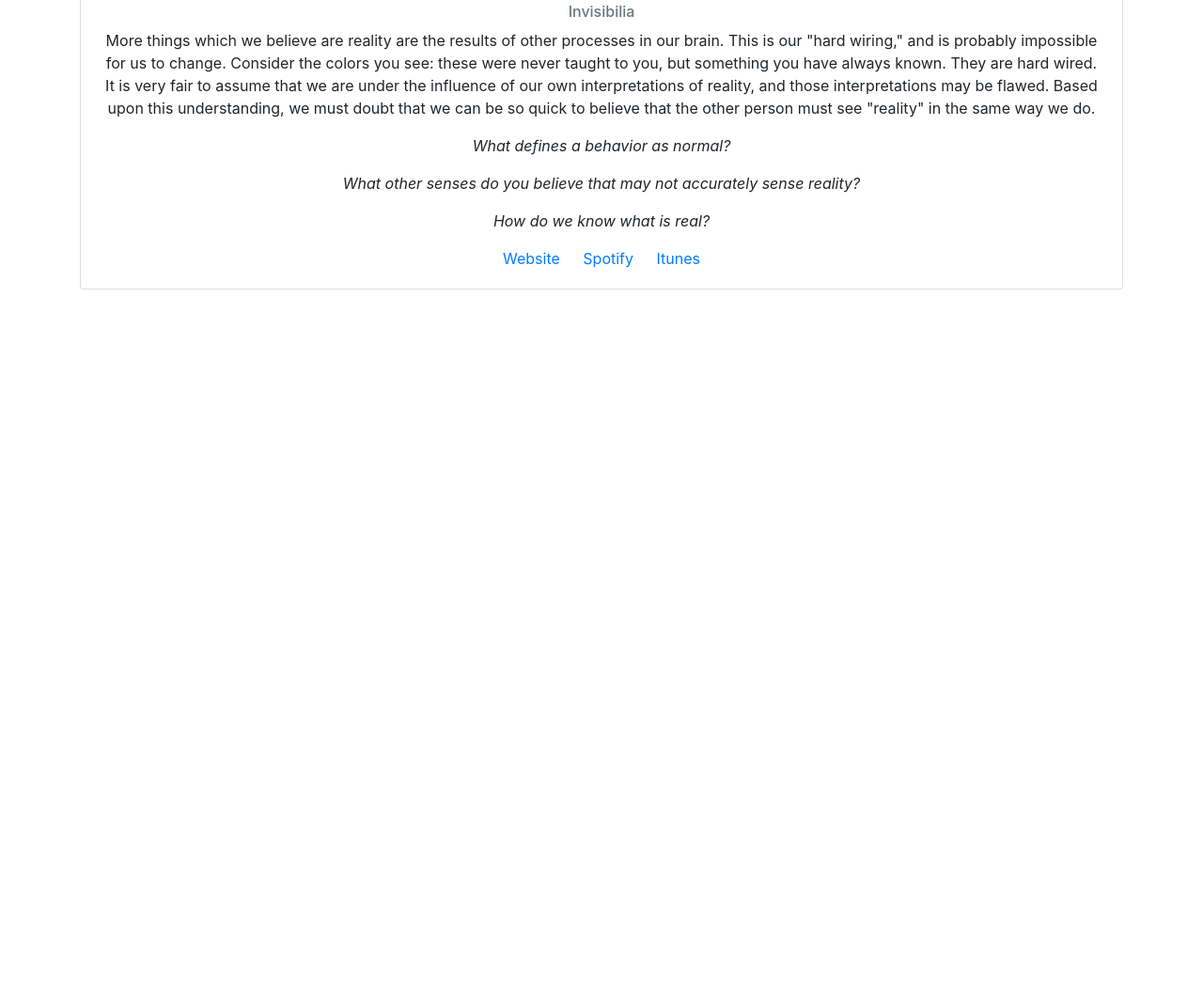
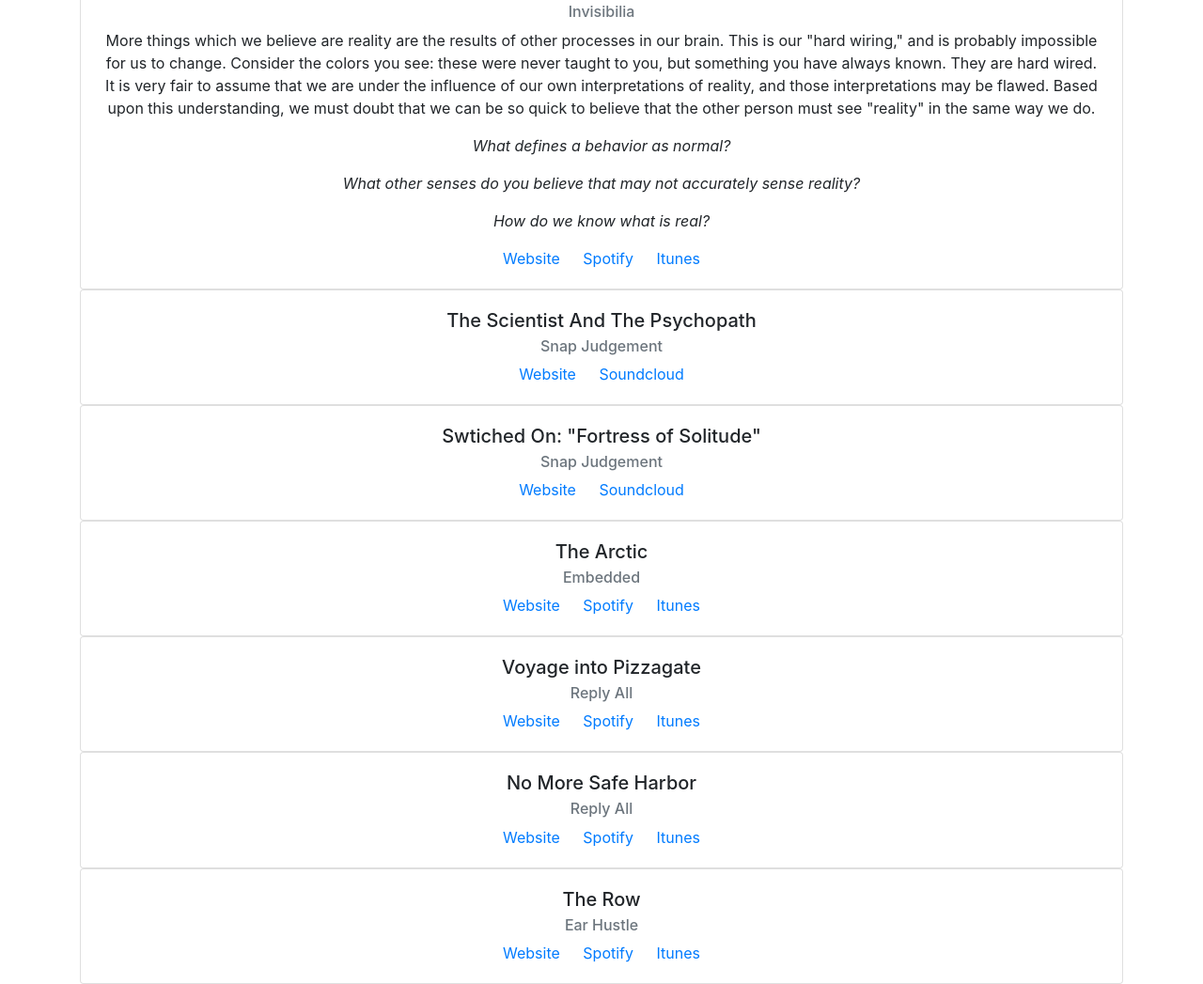
Before and after one commit to freeburgernator/podcasts, a plain HTML site: page index.html in a window 1280 px wide. Shown: the part 766-1813 px from the top of the page at 94% size. Before the commit the page ends 1074 px from the top, so only its background shows below. Drawn offline with nearby package versions, Linux system fonts and the light colour scheme.

Commit message:
Add six shows

```diff
--- a/index.html
+++ b/index.html
@@ -87,6 +87,70 @@
             </div>
           </div>
 
+          <div class="card">
+            <div class="card-body">
+              <h5 class="card-title">The Scientist And The Psychopath</h5>
+              <h6 class="card-subtitle mb-2 text-muted">Snap Judgement</h6>
+              <a href="https://snapjudgment.org/scientist-and-psychopath" class="card-link">Website</a>
+              <a href="https://soundcloud.com/snapjudgment/the-scientist-and-the" class="card-link">Soundcloud</a>
+
+            </div>
+          </div>
+
+          <div class="card">
+            <div class="card-body">
+              <h5 class="card-title">Swtiched On: "Fortress of Solitude"</h5>
+              <h6 class="card-subtitle mb-2 text-muted">Snap Judgement</h6>
+              <a href="https://snapjudgment.org/switched" class="card-link">Website</a>
+              <a href="https://soundcloud.com/snapjudgment/switched-on-snap-judgment-fortress-of-solitude" class="card-link">Soundcloud</a>
+
+            </div>
+          </div>
+
+          <div class="card">
+            <div class="card-body">
+              <h5 class="card-title">The Arctic</h5>
+              <h6 class="card-subtitle mb-2 text-muted">Embedded</h6>
+              <a href="https://www.npr.org/2016/06/02/480418368/inside-the-suicide-epidemic-at-the-top-of-the-world" class="card-link">Website</a>
+              <a href="https://open.spotify.com/episode/4zZpXXeCKNGpY0uyESPbHd" class="card-link">Spotify</a>
+              <a href="https://podcasts.apple.com/us/podcast/embedded/id1091709555?i=1000369859319" class="card-link">Itunes</a>
+
+            </div>
+          </div>
+
+          <div class="card">
+            <div class="card-body">
+              <h5 class="card-title">Voyage into Pizzagate</h5>
+              <h6 class="card-subtitle mb-2 text-muted">Reply All</h6>
+              <a href="https://gimletmedia.com/shows/reply-all/emhwl5/83-voyage-into-pizzagate" class="card-link">Website</a>
+              <a href="https://open.spotify.com/episode/3pJInJsCgylVM1t3PzdulZ" class="card-link">Spotify</a>
+              <a href="https://podcasts.apple.com/us/podcast/reply-all/id941907967?i=1000378719817" class="card-link">Itunes</a>
+
+            </div>
+          </div>
+
+          <div class="card">
+            <div class="card-body">
+              <h5 class="card-title">No More Safe Harbor</h5>
+              <h6 class="card-subtitle mb-2 text-muted">Reply All</h6>
+              <a href="https://gimletmedia.com/shows/reply-all/o2ho97/119-no-more-safe-harbor" class="card-link">Website</a>
+              <a href="https://open.spotify.com/episode/3QkfTQiJlElneVsj9k7TN2" class="card-link">Spotify</a>
+              <a href="https://podcasts.apple.com/us/podcast/reply-all/id941907967?i=1000409346784" class="card-link">Itunes</a>
+
+            </div>
+          </div>
+
+          <div class="card">
+            <div class="card-body">
+              <h5 class="card-title">The Row</h5>
+              <h6 class="card-subtitle mb-2 text-muted">Ear Hustle</h6>
+              <a href="https://www.earhustlesq.com/episodes/2018/5/23/the-row" class="card-link">Website</a>
+              <a href="https://open.spotify.com/episode/18RL3UKPQMuicsjMf8SDHh" class="card-link">Spotify</a>
+              <a href="https://podcasts.apple.com/us/podcast/ear-hustle/id1240841298?i=1000412123407" class="card-link">Itunes</a>
+
+            </div>
+          </div>
+
         </div>
       </div>
     </div>
```
